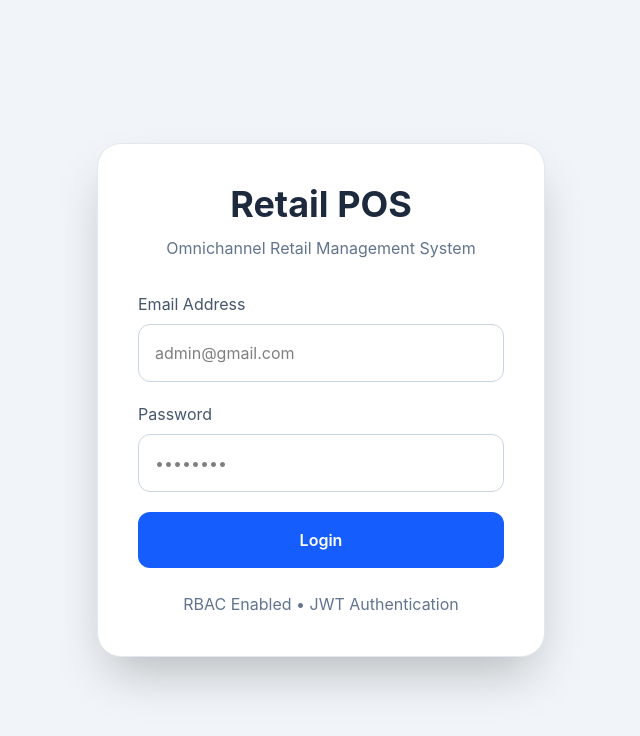
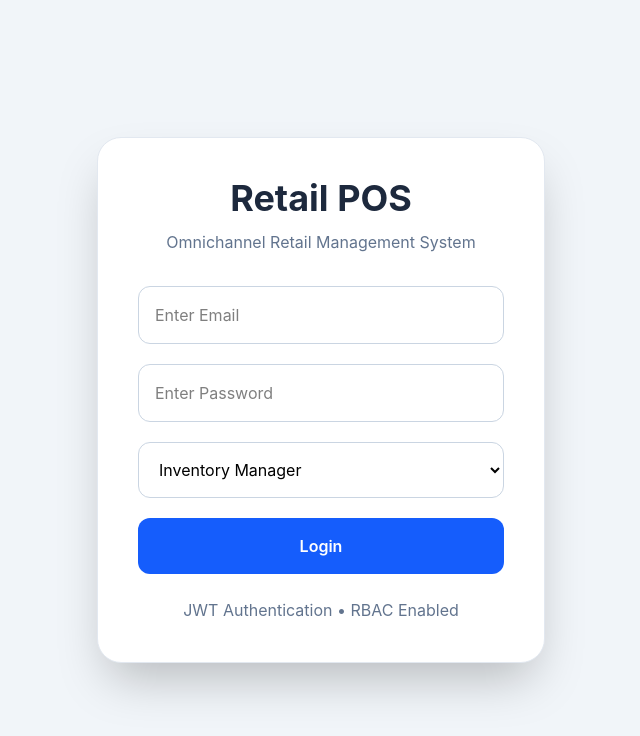
Before and after one commit to soha288/retail-pos-system, a React (Vite) app in the folder client/: page / in a window 1280 px wide. Shown: the top 736 px of the page, without its empty margins (319-959 px from the left). Built offline with nearby package versions, Linux system fonts and the light colour scheme.

Commit message:
Updated login flow with Inventory Manager default role

```diff
--- a/client/src/App.jsx
+++ b/client/src/App.jsx
@@ -6,22 +6,20 @@
 
 export default function App() {
 
-  const [isLoggedIn, setIsLoggedIn] =
-    useState(false)
+  const [user, setUser] =
+    useState(null)
 
   return (
 
-    isLoggedIn
+    user
 
       ?
 
-      <Dashboard />
+      <Dashboard user={user} />
 
       :
 
-      <Login
-        setIsLoggedIn={setIsLoggedIn}
-      />
+      <Login setUser={setUser} />
 
   )
 }
--- a/client/src/components/Navbar.jsx
+++ b/client/src/components/Navbar.jsx
@@ -20,11 +20,11 @@
         <div className="text-right">
 
           <p className="font-semibold text-slate-700">
-            Admin User
+            Inventory Manager
           </p>
 
           <p className="text-sm text-slate-500">
-            Admin • RBAC Enabled
+             RBAC Enabled
           </p>
 
         </div>
--- a/client/src/pages/Dashboard.jsx
+++ b/client/src/pages/Dashboard.jsx
@@ -17,7 +17,9 @@
   fetchProducts
 } from '../services/api'
 
-export default function Dashboard() {
+export default function Dashboard({
+  user
+}) {
 
   const [products, setProducts] =
     useState([])
@@ -61,7 +63,7 @@
             <div>
 
               <h1 className="text-4xl font-bold text-slate-800 mb-2">
-                Dashboard
+                Inventory Management Dashboard
               </h1>
 
               <p className="text-slate-500">
@@ -70,8 +72,8 @@
 
             </div>
 
-            <p className="text-slate-500">
-              Admin Dashboard
+            <p className="text-slate-500 font-semibold">
+              {user?.role}
             </p>
 
           </div>
--- a/client/src/pages/Login.jsx
+++ b/client/src/pages/Login.jsx
@@ -1,12 +1,19 @@
+import { useState } from 'react'
+
 export default function Login({
-  setIsLoggedIn
+  setUser
 }) {
+
+  const [role, setRole] =
+    useState('Inventory Manager')
 
   const handleLogin = (e) => {
 
     e.preventDefault()
 
-    setIsLoggedIn(true)
+    setUser({
+      role
+    })
   }
 
   return (
@@ -32,35 +39,41 @@
           className="space-y-5"
         >
 
-          <div>
+          <input
+            type="email"
+            placeholder="Enter Email"
+            className="w-full border border-slate-300 p-4 rounded-xl"
+            required
+          />
 
-            <label className="block text-slate-600 mb-2">
-              Email Address
-            </label>
+          <input
+            type="password"
+            placeholder="Enter Password"
+            className="w-full border border-slate-300 p-4 rounded-xl"
+            required
+          />
 
-            <input
-              type="email"
-              placeholder="admin@gmail.com"
-              className="w-full border border-slate-300 p-4 rounded-xl focus:outline-none focus:ring-2 focus:ring-blue-500"
-              required
-            />
+          <select
+            value={role}
+            onChange={(e) =>
+              setRole(e.target.value)
+            }
+            className="w-full border border-slate-300 p-4 rounded-xl"
+          >
 
-          </div>
+            <option>
+              Inventory Manager
+            </option>
 
-          <div>
+            <option>
+              System Administrator
+            </option>
 
-            <label className="block text-slate-600 mb-2">
-              Password
-            </label>
+            <option>
+              Store Cashier
+            </option>
 
-            <input
-              type="password"
-              placeholder="••••••••"
-              className="w-full border border-slate-300 p-4 rounded-xl focus:outline-none focus:ring-2 focus:ring-blue-500"
-              required
-            />
-
-          </div>
+          </select>
 
           <button
             type="submit"
@@ -73,7 +86,7 @@
 
         <p className="text-center text-slate-500 mt-6">
 
-          RBAC Enabled • JWT Authentication
+          JWT Authentication • RBAC Enabled
 
         </p>
 
```
